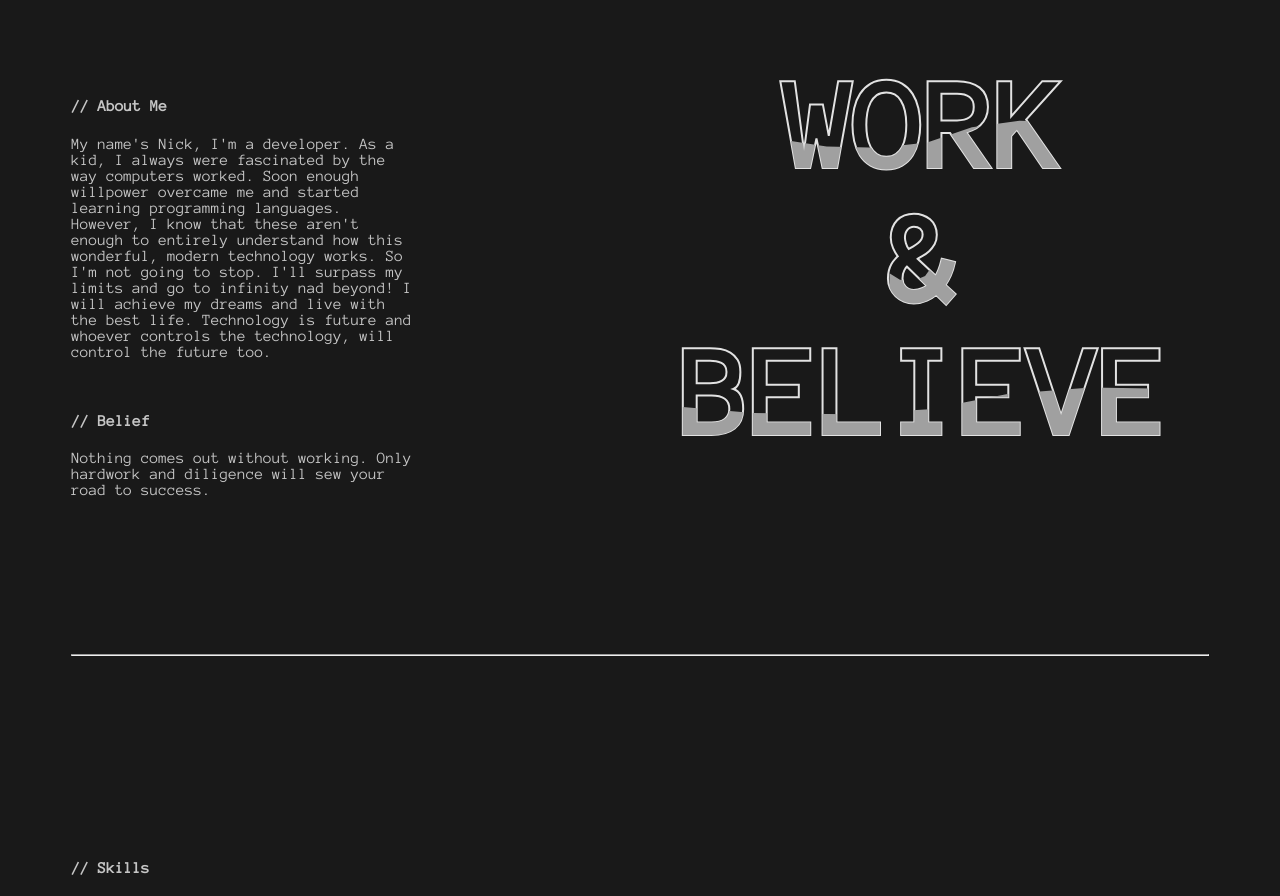
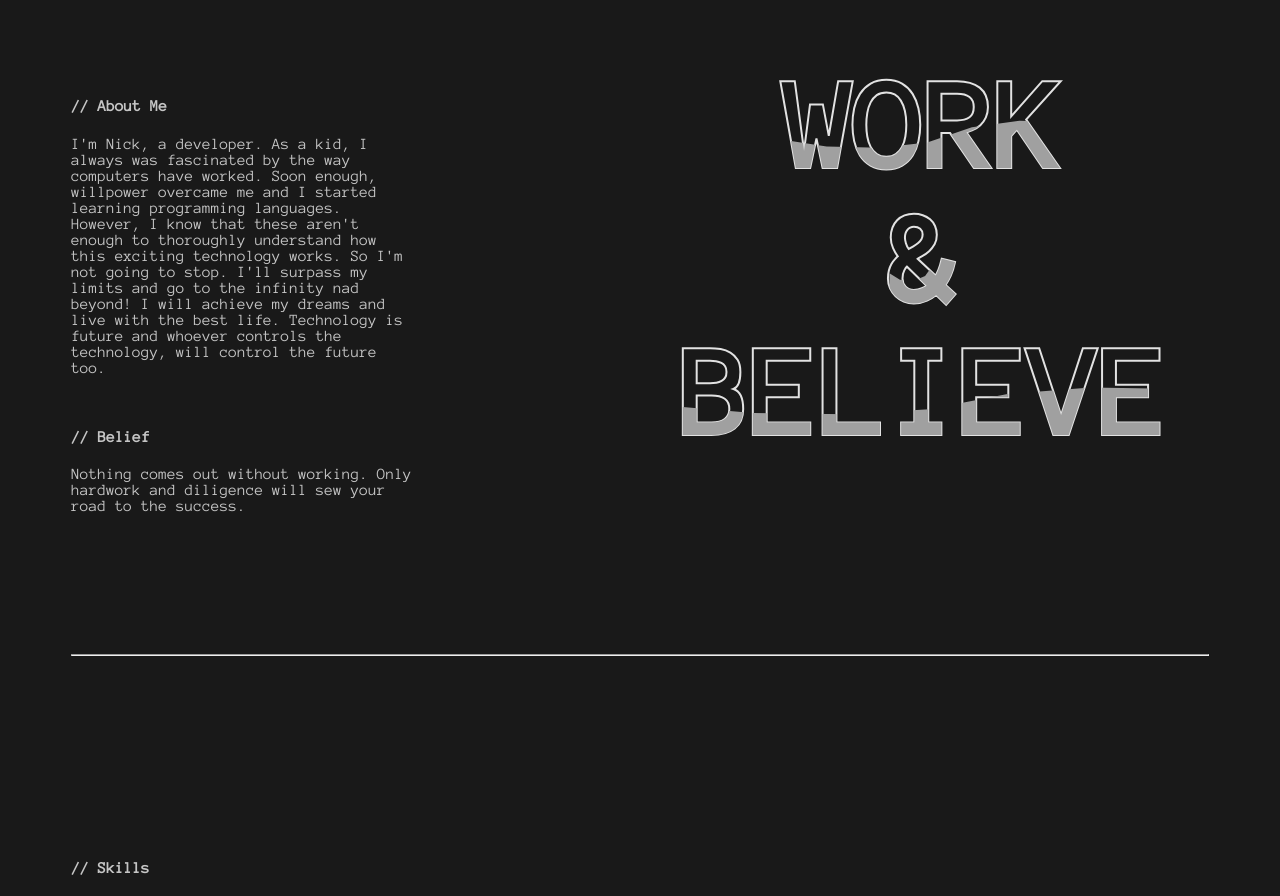
Before and after one commit to Tuxa4Life/PersonalWebisite, a React (Create React App) app: page / in a window 1280 px wide. Shown: the part 980-1876 px from the top of the page. Built offline with nearby package versions, Linux system fonts and the light colour scheme.

Commit message:
text edit

```diff
--- a/src/App.jsx
+++ b/src/App.jsx
@@ -21,14 +21,14 @@ const App = () => {
                     <div className="about-me-content">
                         <h4>// About Me</h4>
                         <p>
-                            My name's Nick, I'm a developer. As a kid, I always were fascinated by the way computers worked. Soon enough willpower overcame me and started learning programming languages. However, I know that these aren't enough to entirely understand how this wonderful, modern technology works. So I'm not going to stop. I'll surpass my limits and go to infinity nad beyond! I will achieve my dreams and live with the best life. Technology is future and whoever controls the technology, will control the future too.
+                            I'm Nick, a developer. As a kid, I always was fascinated by the way computers have worked. Soon enough, willpower overcame me and I started learning programming languages. However, I know that these aren't enough to thoroughly understand how this exciting technology works. So I'm not going to stop. I'll surpass my limits and go to the infinity nad beyond! I will achieve my dreams and live with the best life. Technology is future and whoever controls the technology, will control the future too.
                         </p>
 
                         <br />
 
                         <h4>// Belief</h4>
                         <p>
-                            Nothing comes out without working. Only hardwork and diligence will sew your road to success.
+                            Nothing comes out without working. Only hardwork and diligence will sew your road to the success.
                         </p>
                     </div>
                     <div className="wavy-text-container">
```
